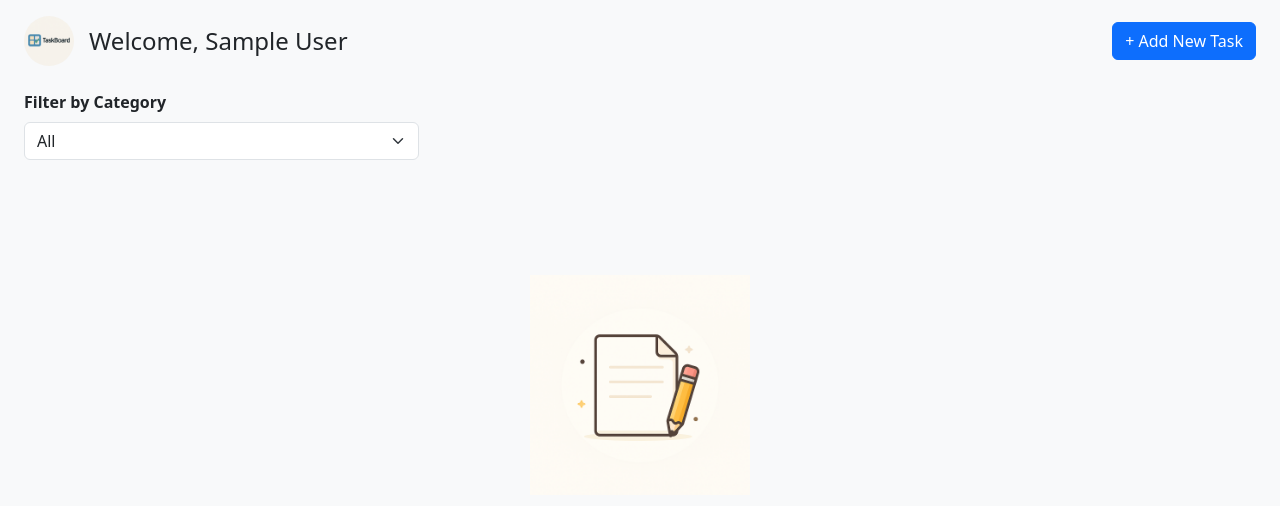
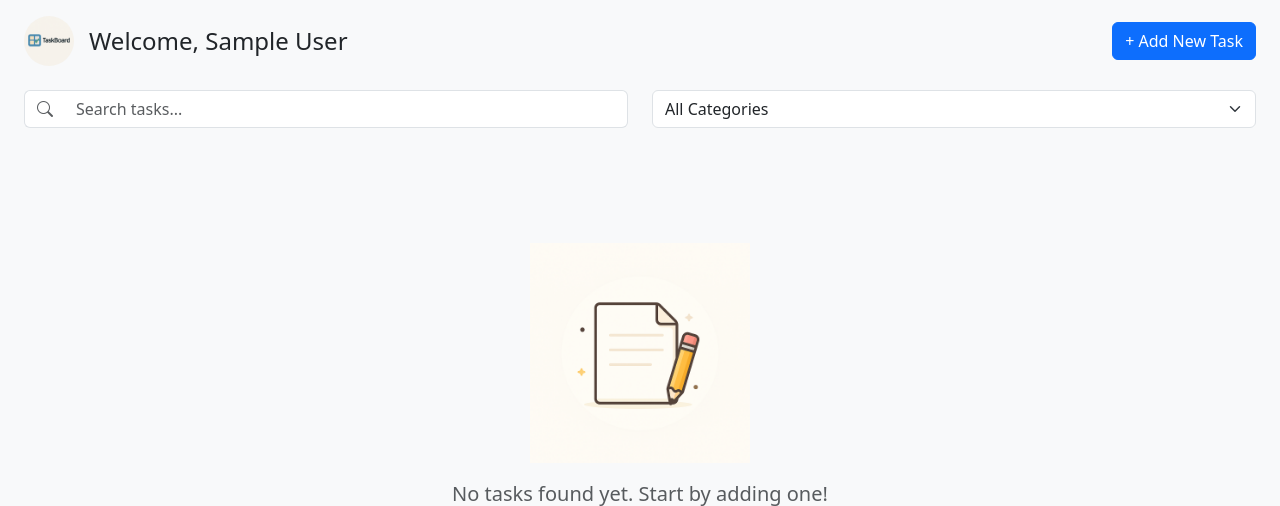
Before and after one commit to ichbinsaadiah/Taskboard, a PHP site: page /dashboard.php in a window 1280 px wide. Shown: the top 506 px of the page. Run offline with PHP 8.4, Linux system fonts and the light colour scheme; the visitor is signed in with stand-in values (Sample User, id 1); data that the repository does not hold is empty.

Commit message:
🔍 Add search icon inside input field for cleaner UX

```diff
--- a/assets/js/dashboard.js
+++ b/assets/js/dashboard.js
@@ -8,9 +8,16 @@ function loadTodos() {
     .then(res => res.json())
     .then(data => {
       const selectedCategory = document.getElementById("categoryFilter").value;
-      const filteredData = selectedCategory === "All"
-        ? data
-        : data.filter(todo => (todo.list || "Inbox").trim() === selectedCategory);
+      const searchTerm = document.getElementById("searchInput").value.toLowerCase().trim();
+      document.getElementById("categoryFilter").addEventListener("change", loadTodos);
+
+const filteredData = data.filter(todo => {
+  const categoryMatch = selectedCategory === "All" || (todo.list || "Inbox").trim() === selectedCategory;
+  const searchMatch =
+    todo.title.toLowerCase().includes(searchTerm) ||
+    (todo.description || "").toLowerCase().includes(searchTerm);
+  return categoryMatch && searchMatch;
+});
 
       const completedList = document.getElementById("completedList");
       todoList.innerHTML = "";
--- a/dashboard.php
+++ b/dashboard.php
@@ -27,12 +27,19 @@ if (!isset($_SESSION['user_id'])) {
     <button class="btn btn-primary" data-bs-toggle="modal" data-bs-target="#addTaskModal">+ Add New Task</button>
   </div>
 
-  <!-- Category Filter -->
+<!-- Search and Filter -->
 <div class="row mb-3">
-  <div class="col-md-4">
-    <label for="categoryFilter" class="form-label fw-bold">Filter by Category</label>
+    <div class="col-md-6">
+    <div class="input-group">
+      <span class="input-group-text bg-white border-end-0">
+        <i class="bi bi-search text-muted"></i>
+      </span>
+      <input type="text" id="searchInput" class="form-control border-start-0" placeholder="Search tasks...">
+    </div>
+  </div>
+  <div class="col-md-6">
     <select id="categoryFilter" class="form-select">
-      <option value="All">All</option>
+      <option value="All">All Categories</option>
       <option value="Inbox">Inbox</option>
       <option value="Work">Work</option>
       <option value="Personal">Personal</option>
```
Also changed, not shown: api/todos.php (added, +39 -0 lines).
